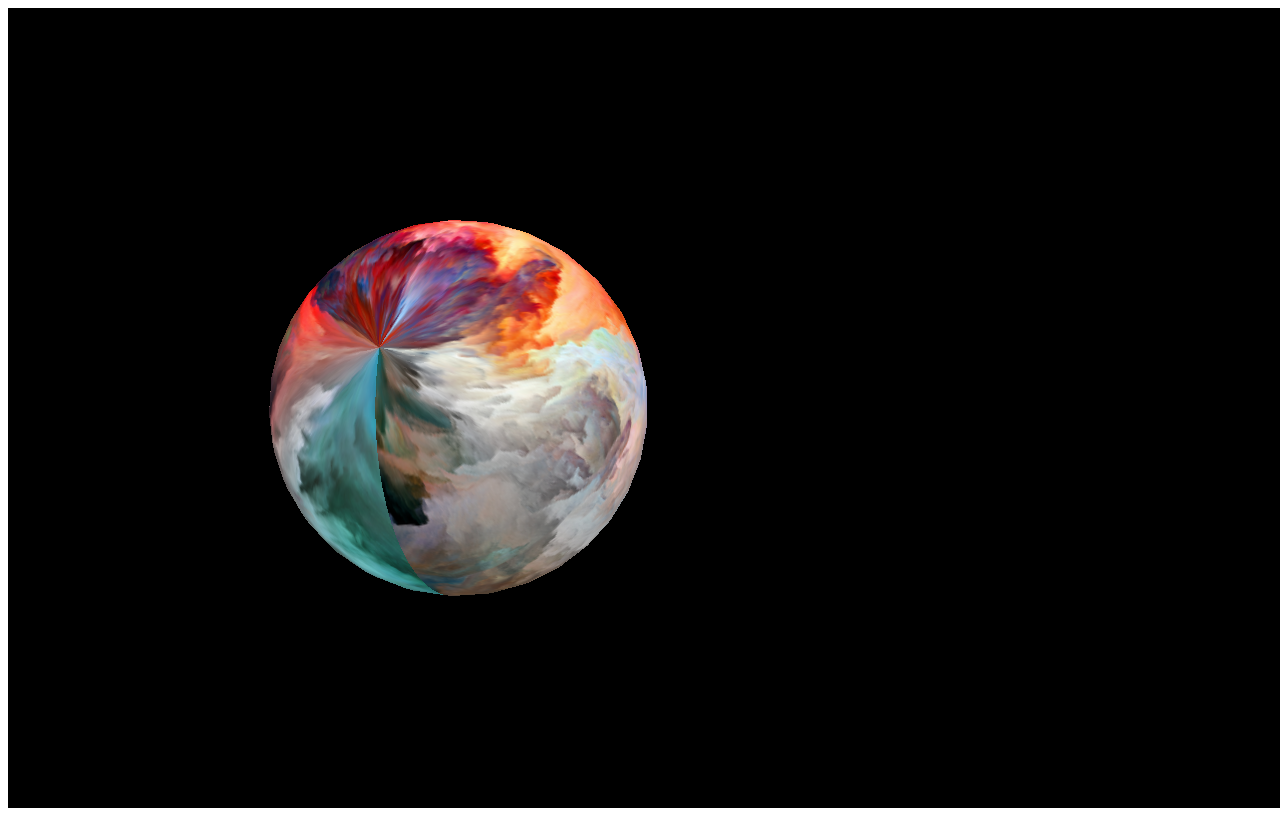
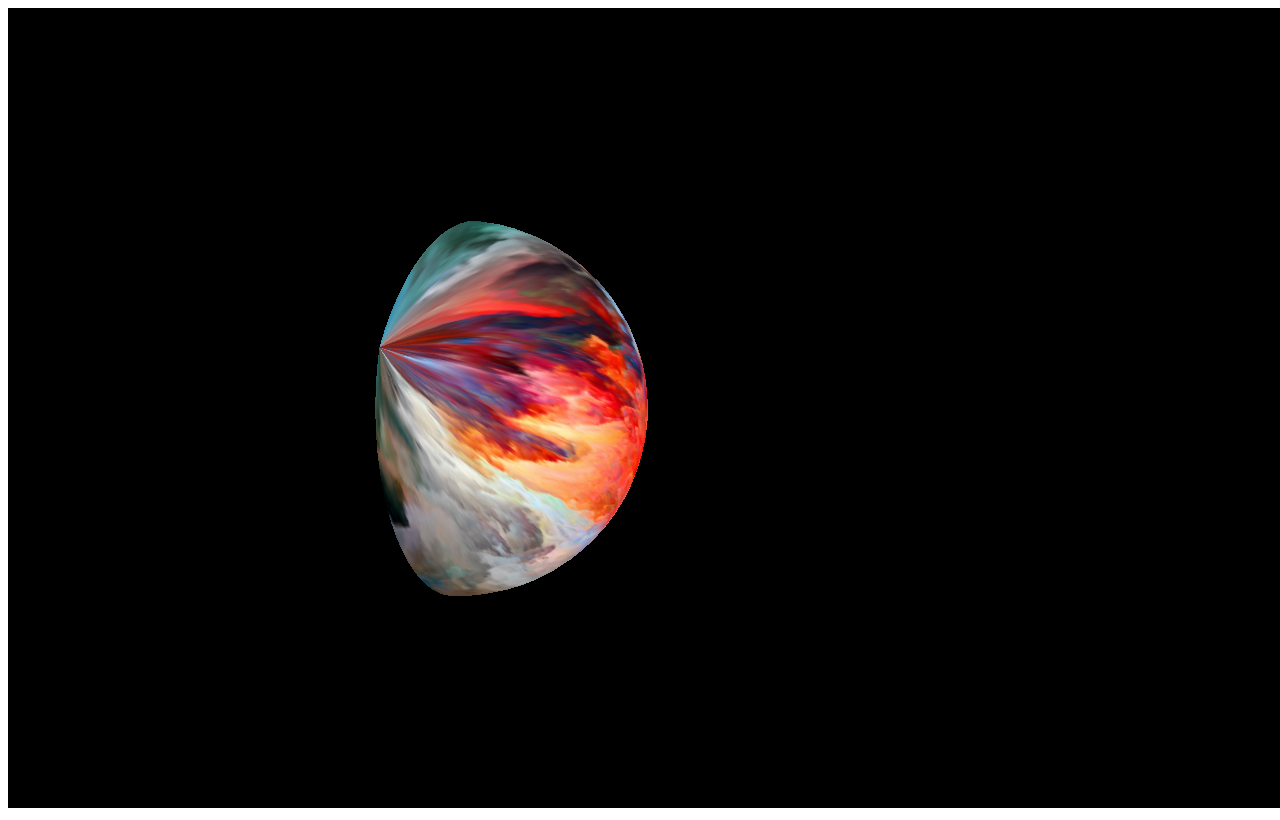
Before and after one commit to JacquesLalo/nova-protos, a plain HTML site: page meca-flu/index.html in a window 1280 px wide. Drawn offline with Linux system fonts and the light colour scheme.

Commit message:
made hemisphere

```diff
--- a/meca-flu/index.html
+++ b/meca-flu/index.html
@@ -105,11 +105,12 @@
                 uniforms: uniforms,
                 vertexShader: document.getElementById('vertexshader').textContent,
                 fragmentShader: document.getElementById('fragmentshader').textContent,
+                side: THREE.DoubleSide,
             })
 
             // setting up the geometry
             // play with controls on: https://threejs.org/docs/#api/geometries/PlaneBufferGeometry
-            var geometry = new THREE.SphereBufferGeometry(5, 32, 32)
+            var geometry = new THREE.SphereBufferGeometry(5, 32, 32, 0, 3)
 
             // Changing uv mapping of current geometry
             // change_uvs(geometry, 1, 1, 0, 0)
```
